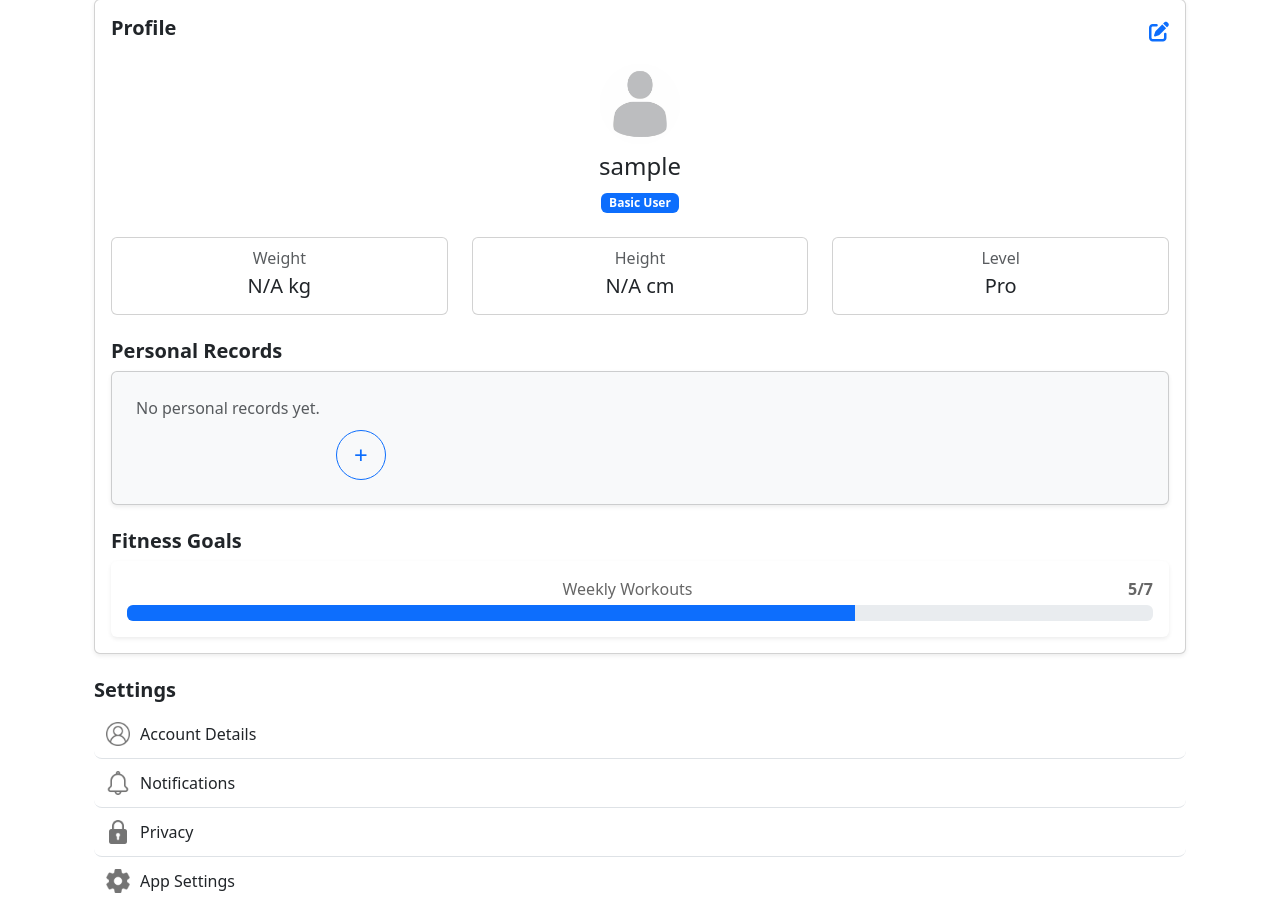
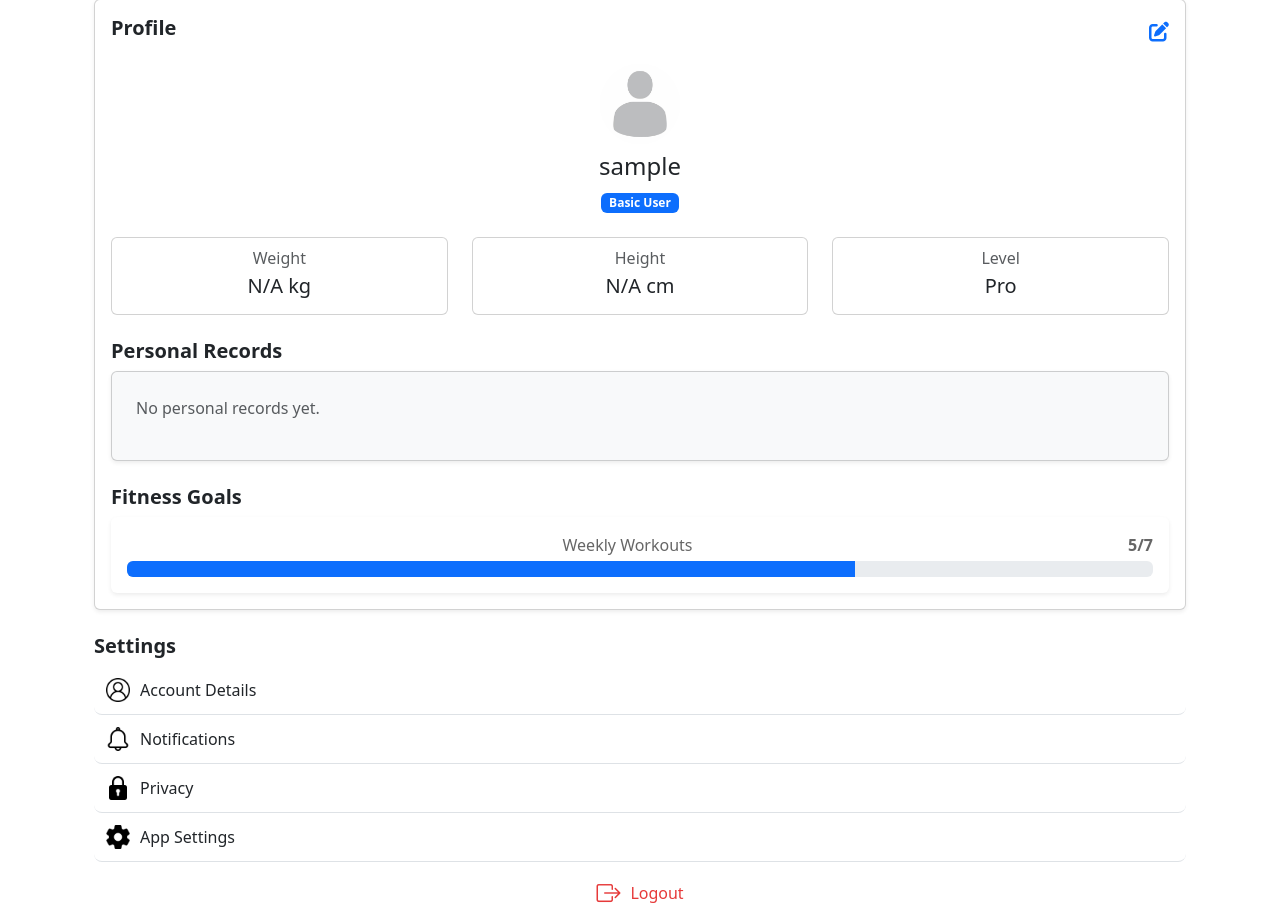
Before and after one commit to Jeoshyung/csci42-gym-app, a Django app: page /profile/ in a window 1280 px wide. Shown: the part 113-1037 px from the top of the page. Before the commit the page ends 1006 px from the top, so only its background shows below. Run offline with Django 5.2, Linux system fonts and the light colour scheme; the visitor is signed in with stand-in values (Sample User, id 1); data that the repository does not hold is empty; some libraries are stand-ins or nearby versions.

Commit message:
Added logout button in profile view

```diff
--- a/core/templates/profile.html
+++ b/core/templates/profile.html
@@ -40,6 +40,7 @@
             box-shadow: 0 4px 6px rgba(0, 0, 0, 0.1);
         }
 
+        /* General settings for other buttons */
         .setting-item {
             display: flex;
             align-items: center;
@@ -47,7 +48,8 @@
             background: white;
             border-radius: 8px;
             padding: 12px;
-            transition: background-color 0.3s ease;
+            transition: background-color 0.3s ease, color 0.3s ease;
+            font-size: 1rem; /* Ensure consistent text size */
         }
 
         .setting-item:hover {
@@ -55,57 +57,65 @@
             cursor: pointer;
         }
 
-        .icon-img {
-            width: 24px;
-            height: 24px;
-            filter: invert(50%) sepia(5%) saturate(10%) brightness(90%);
+        .setting-item .icon-img,
+        .setting-item i {
+            width: 1.5rem;
+            height: 1.5rem;
+            color: grey;
+            filter: grayscale(80%);
         }
 
-        .pr-icon {
-            width: 40px;
-            height: 40px;
-            object-fit: cover;
-            margin-right: 10px;
+        .setting-item span {
+            color: grey;
+            font-size: 1rem; /* Consistent text size */
         }
 
-        .pr-item {
+        /* Specific styles for the logout button */
+        .logout-item {
             display: flex;
             align-items: center;
-            padding: 15px;
-            border: 1px solid #ddd;
+            gap: 10px;
+            background: white;
             border-radius: 8px;
-            width: 200px;
-            margin-bottom: 10px;
+            padding: 12px; /* Matches the padding of other buttons */
+            transition: background-color 0.3s ease, color 0.3s ease;
+            font-size: 1rem; /* Matches the font size of other buttons */
         }
 
-        .pr-container {
-            display: flex;
-            flex-wrap: wrap;
-            gap: 15px;
+        .logout-item:hover {
+            background-color: rgb(230, 58, 58); /* Red background on hover */
+            cursor: pointer;
         }
 
-
-        .add-pr-btn {
-            position: absolute;
-            bottom: 10px;
-            right: 10px;
-            width: 50px;
-            height: 50px;
-            background: #007bff;
-            color: white;
-            border: none;
-            border-radius: 50%;
-            font-size: 24px;
+        .logout-button {
             display: flex;
             align-items: center;
             justify-content: center;
-            box-shadow: 0 2px 5px rgba(0, 0, 0, 0.2);
-            cursor: pointer;
-            transition: background 0.3s;
+            gap: 10px;
+            background: transparent;
+            border: none;
+            width: 100%; /* Ensures the button fills the rectangle */
+            text-align: left;
+            color: rgb(230, 58, 58); /* Default red text and icon */
+            transition: color 0.3s ease;
         }
 
-        .add-pr-btn:hover {
-            background: #0056b3;
+        .logout-button i {
+            font-size: 1.5rem; /* Matches the icon size of other buttons */
+            color: rgb(230, 58, 58); /* Default red icon */
+            transition: color 0.3s ease;
+        }
+
+        .logout-button div {
+            font-size: 1rem; /* Matches the text size of other buttons */
+            color: rgb(230, 58, 58); /* Default red text */
+            transition: color 0.3s ease;
+        }
+
+        .logout-item:hover .logout-button,
+        .logout-item:hover .logout-button i,
+        .logout-item:hover .logout-button div {
+            color: white; /* White text and icon on hover */
         }
     </style>
 </head>
@@ -148,14 +158,14 @@
             <div class="mt-4">
                 <h5 class="fw-bold text-start">Personal Records</h5>
                 <div class="card p-4 shadow-sm rounded bg-light">
-                    <div class="pr-container d-flex flex-wrap justify-content-start gap-3">
+                    <div class="pr-container d-flex flex-nowrap overflow-auto">
                         {% for record in user.personal_records.all %}
                         <div class="pr-item d-flex align-items-center p-3 shadow-sm rounded border record-item"
                             data-exercise-id="{{ record.exercise.id }}"
                             data-exercise-name="{{ record.exercise.name }}"
                             data-bs-toggle="modal"
                             data-bs-target="#historyModal">
-                                <img src="{% static 'images/button_icons/trophy.png' %}" class="pr-icon" alt="Trophy Icon" style="width: 40px; height: 40px; object-fit: cover; margin-right: 10px;">
+                                <img src="{% static 'images/button_icons/trophy.png' %}" class="pr-icon" alt="Trophy Icon">
                                 <div>
                                     <h6 class="mb-0">{{ record.exercise.name }}</h6>
                                     <small class="text-muted">{{ record.weight }} {{ record.unit }} x {{ record.reps }} reps</small>
@@ -165,11 +175,6 @@
                         {% empty %}
                             <p class="text-center text-muted">No personal records yet.</p>
                         {% endfor %}
-                        <div class="d-flex justify-content-end mt-4">
-                            <button class="btn btn-outline-primary rounded-circle d-flex align-items-center justify-content-center"
-                                    style="width: 50px; height: 50px; font-size: 24px;"
-                                    data-bs-toggle="modal" data-bs-target="#addPRModal"> + </button>
-                        </div>
                     </div>
                 </div>
             </div>
@@ -255,6 +260,15 @@
                         <img src="{% static 'images/button_icons/settings.png' %}" class="icon-img" alt="Settings Icon">
                         App Settings
                     </li>
+                    <li class="list-group-item logout-item">
+                        <form method="post" action="{% url 'logout' %}" style="width: 100%;">
+                            {% csrf_token %}
+                            <button type="submit" class="logout-button">
+                                <i class="bi bi-box-arrow-right"></i>
+                                <div>Logout</div>
+                            </button>
+                        </form>
+                    </li>
                 </ul>
             </div>
         </div>
```
